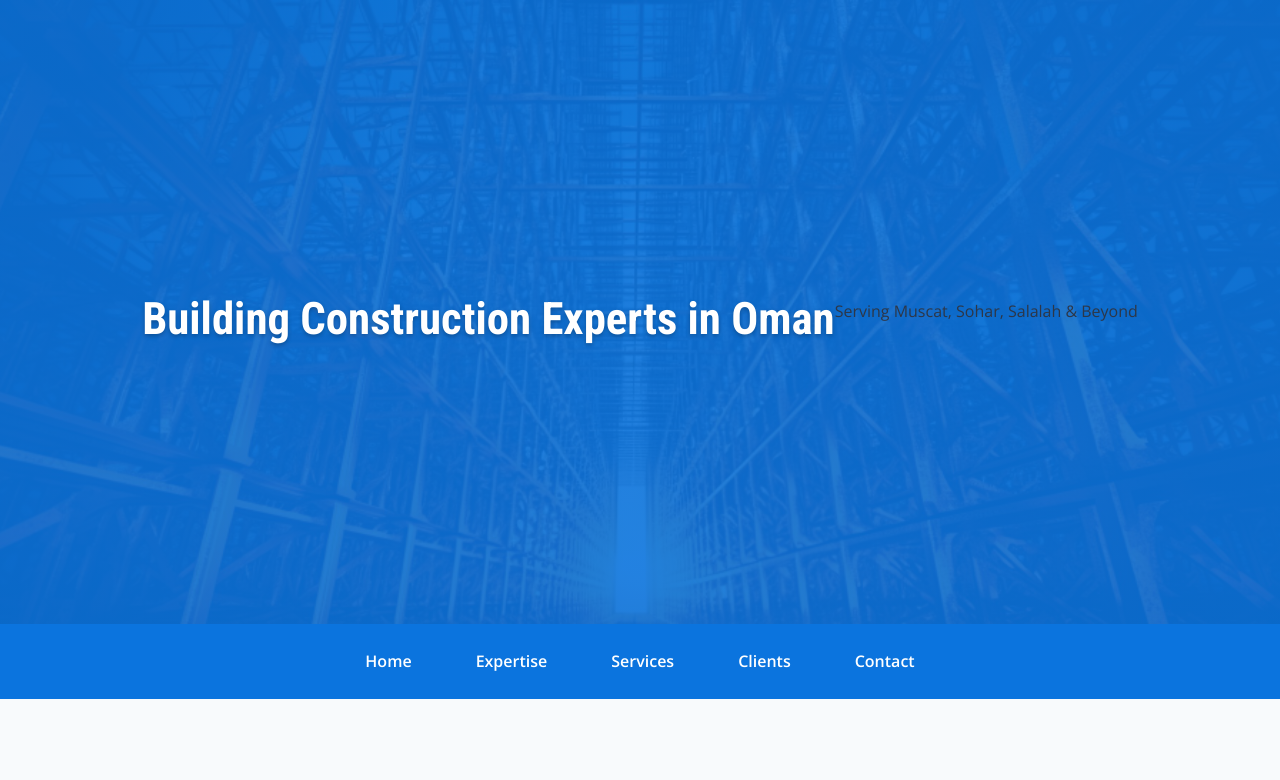
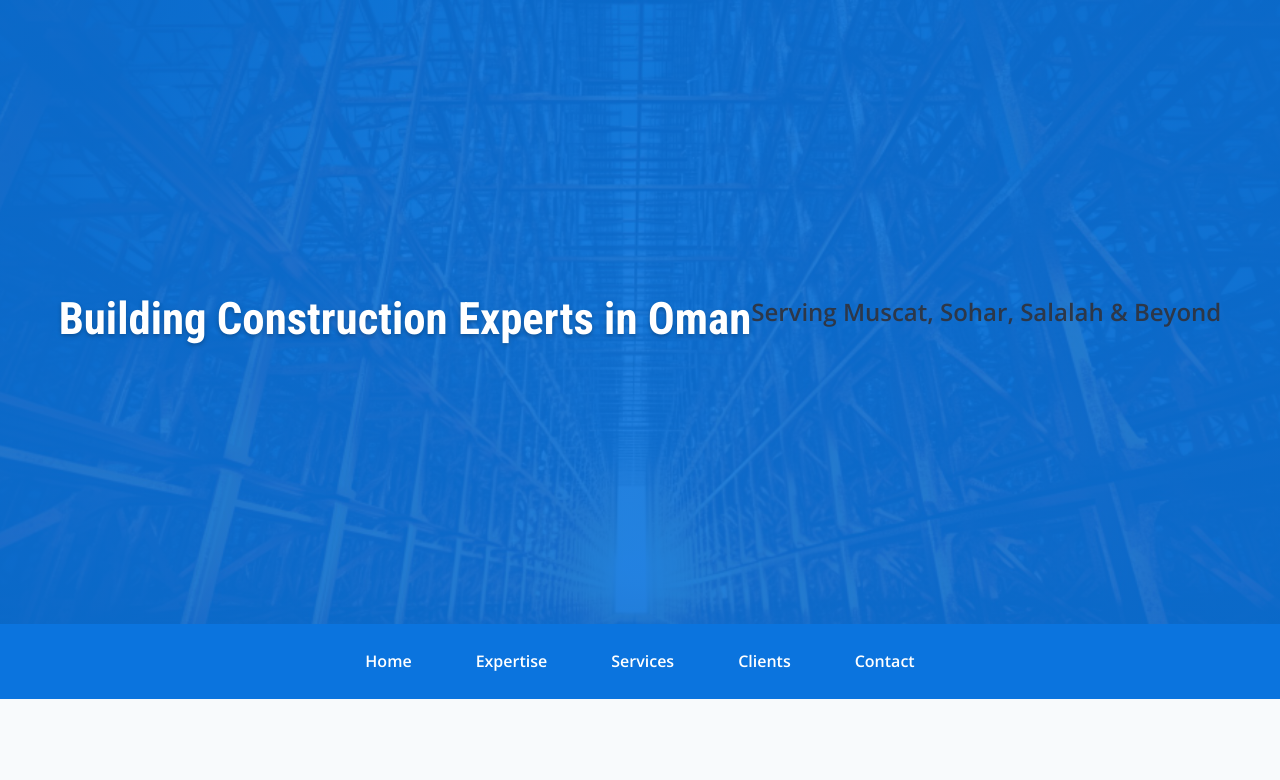
Before and after one commit to imferoz/building-contractor-oman, a plain HTML site: page index.html in a window 1280 px wide. Shown: the top 780 px of the page. Drawn offline with nearby package versions, Linux system fonts and the light colour scheme.

Commit message:
Update index.html

```diff
--- a/index.html
+++ b/index.html
@@ -3,8 +3,7 @@
 <head>
   <meta charset="UTF-8" />
   <meta name="viewport" content="width=device-width, initial-scale=1.0, maximum-scale=5.0"/>
-  <title>Building Contractors in Oman
-  | Muscat, Sohar & Salalah Construction | AL WEJHA GROUP</title>
+  <title>Building Contractors in Oman | Muscat, Sohar & Salalah Construction | AL WEJHA GROUP</title>
   <meta name="description" content="Licensed Building Contractors in Oman - Commercial & Residential Construction Services in Muscat, Sohar, Salalah. Oman Ministry of Housing Approved Contractors">
   <meta name="keywords" content="building contractors Oman, construction companies Muscat, commercial builders Sohar, residential construction Salalah, Oman ministry approved contractors">
   <meta name="robots" content="index, follow, max-image-preview:large">
@@ -142,7 +141,7 @@
   <header>
     <h1>Building Construction Experts in Oman</h1>
 
-    <p>Serving Muscat, Sohar, Salalah & Beyond</p>
+    <h2>Serving Muscat, Sohar, Salalah & Beyond</h2>
   </header>
 
   <div class="nav-container">
```
